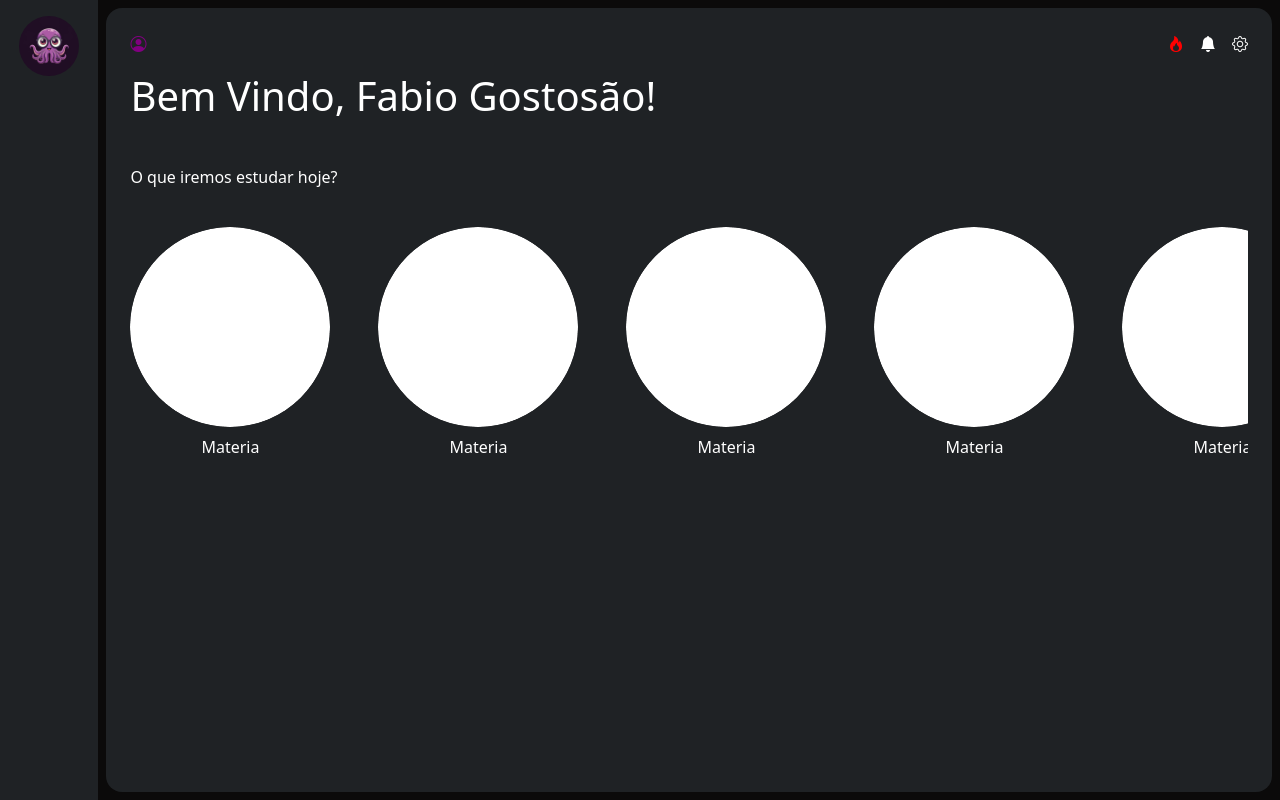
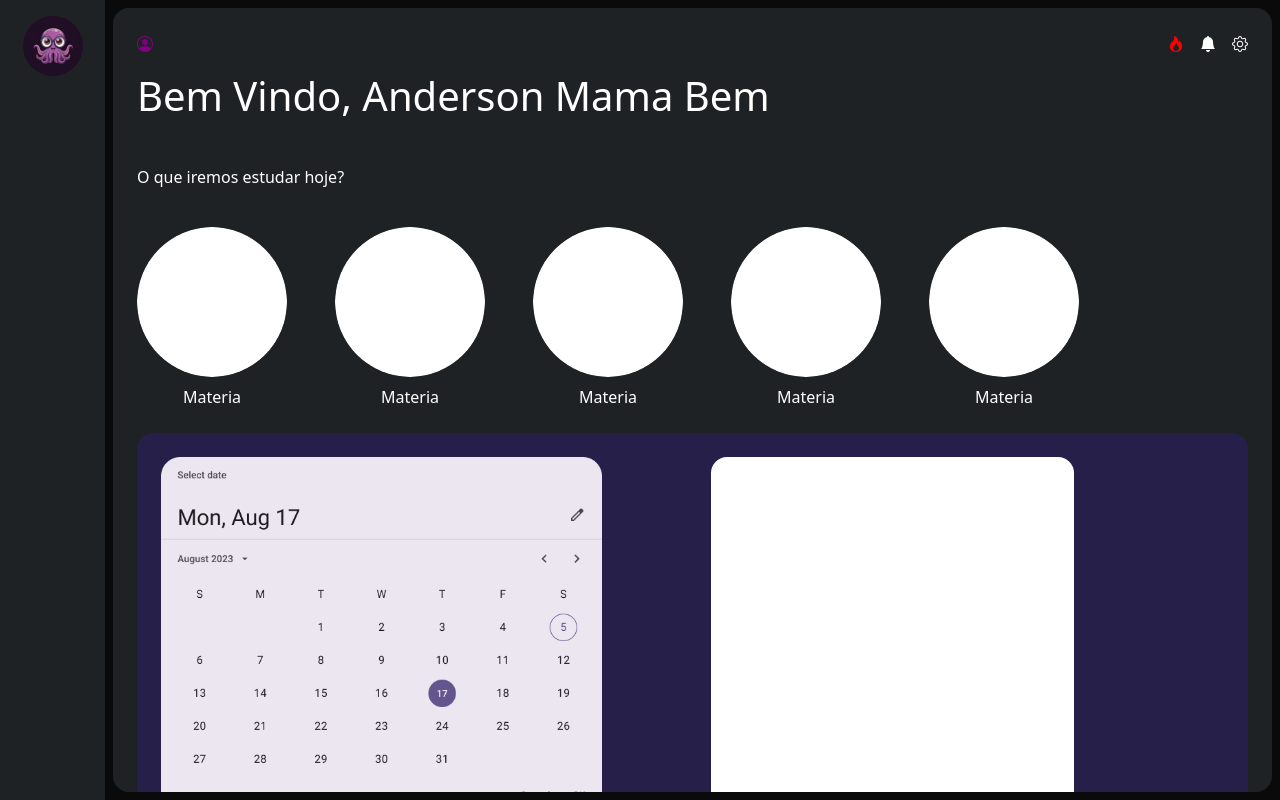
Before and after one commit to LuanCarraro/AFUPXV, a React (Vite) app: page / in a window 1280 px wide. Built offline with nearby package versions, Linux system fonts and the light colour scheme.

Commit message:
feat: organization of structure

```diff
--- a/src/App.css
+++ b/src/App.css
@@ -10,3 +10,8 @@ body {
   padding: 0;
   color: white;
 }
+
+.carrosel-materias{
+  width: 150px;
+  height: 150px;
+}
--- a/src/App.jsx
+++ b/src/App.jsx
@@ -5,58 +5,9 @@ import HomePanel from './views/HomePanel';
 function App() {
   return (
     <div className="d-flex" style={{ height: '100vh', width: '100vw' }}>
-
-      <section className="sidebar d-flex flex-column align-items-center h-100 py-3" style={{ width: '105px', backgroundColor: '#1F2225' }}>
-        <div className="logo">
-          <img src="assets/img/logo.jpg" alt="logo" className="rounded-circle" width={60} height={60} />
-        </div>
-      </section>
-
-      <section className="home-panel flex-grow-1 m-2 rounded-4 overflow-auto p-4" style={{ backgroundColor: '#1F2225' }}>
-        <div className="header-box w-100">
-          <div className="row d-flex ">
-            <div className="col">
-              <i class="bi bi-person-circle" style={{ color: 'purple' }}></i>
-            </div>
-            <div className="col gap-3 d-flex justify-content-end">
-              <i className="bi bi-fire" style={{ color: 'red' }}></i>
-              <i className="bi bi-bell-fill" style={{ color: 'white' }}></i>
-              <i className="bi bi-gear" style={{ color: 'white' }}></i>
-            </div>
-          </div>
-        </div>
-        <h1 className='mt-3 mb-5'>Bem Vindo, Fabio Gostosão!</h1>
-        <div>
-          <h6 className="mb-3">O que iremos estudar hoje?</h6>
-          <div className="d-flex overflow-auto gap-5 py-4" style={{ whiteSpace: 'nowrap' }}>
-
-            <div className="d-flex flex-column align-items-center">
-              <img src="assets/img/materia.png" className="rounded-circle" alt="materia" style={{ height: '200px', width: '200px' }} />
-              <span className='pt-2'>Materia</span>
-            </div>
-            <div className="d-flex flex-column align-items-center">
-              <img src="assets/img/materia.png" className="rounded-circle" alt="materia" style={{ height: '200px', width: '200px' }} />
-              <span className='pt-2'>Materia</span>
-            </div>
-            <div className="d-flex flex-column align-items-center">
-              <img src="assets/img/materia.png" className="rounded-circle" alt="materia" style={{ height: '200px', width: '200px' }} />
-              <span className='pt-2'>Materia</span>
-            </div>
-            <div className="d-flex flex-column align-items-center">
-              <img src="assets/img/materia.png" className="rounded-circle" alt="materia" style={{ height: '200px', width: '200px' }} />
-              <span className='pt-2'>Materia</span>
-            </div>
-            <div className="d-flex flex-column align-items-center">
-              <img src="assets/img/materia.png" className="rounded-circle" alt="materia" style={{ height: '200px', width: '200px' }} />
-              <span className='pt-2'>Materia</span>
-            </div>
-          </div>
-        </div>
-
-
-      </section>
-
-    </div>
+      <Sidebar />
+      <HomePanel />
+    </div >
 
   );
 }
--- /dev/null
+++ b/src/components/Calendar.jsx
@@ -0,0 +1,24 @@
+import React from 'react'
+
+function Calendar() {
+    return (
+        <div className="events d-flex flex-grow-1 rounded-4 p-4" style={{ backgroundColor: '#251F4A' }}>
+            <div className="row justify-content-between">
+                <div className="col-6">
+                    <img src="assets/img/calendar.png" alt="calendar" className='w-100' />
+                </div>
+                <div className="col-5">
+                    <div className="w-100 h-100 rounded-4 mx-2 p-3" style={{ backgroundColor: 'white' }}>
+                        <div style={{ color: 'purple' }}>
+                            <span>Próximos eventos</span>
+                            <ul>
+                                <li>21/09 - Prova de POO</li>
+                            </ul>
+                        </div>
+                    </div>
+                </div>
+            </div>
+        </div>)
+}
+
+export default Calendar
--- /dev/null
+++ b/src/components/Social.jsx
@@ -0,0 +1,33 @@
+import React from 'react'
+
+function Social() {
+    return (
+        <div>
+            <h6 className="mb-3">O que iremos estudar hoje?</h6>
+            <div className="d-flex overflow-auto gap-5 py-4" style={{ whiteSpace: 'nowrap' }}>
+                <div className="d-flex flex-column align-items-center">
+                    <img src="assets/img/materia.png" className="carrosel-materias rounded-circle" alt="materia" />
+                    <span className='pt-2'>Materia</span>
+                </div>
+                <div className="d-flex flex-column align-items-center">
+                    <img src="assets/img/materia.png" className="carrosel-materias rounded-circle" alt="materia" />
+                    <span className='pt-2'>Materia</span>
+                </div>
+                <div className="d-flex flex-column align-items-center">
+                    <img src="assets/img/materia.png" className="carrosel-materias rounded-circle" alt="materia" />
+                    <span className='pt-2'>Materia</span>
+                </div>
+                <div className="d-flex flex-column align-items-center">
+                    <img src="assets/img/materia.png" className="carrosel-materias rounded-circle" alt="materia" />
+                    <span className='pt-2'>Materia</span>
+                </div>
+                <div className="d-flex flex-column align-items-center">
+                    <img src="assets/img/materia.png" className="carrosel-materias rounded-circle" alt="materia" />
+                    <span className='pt-2'>Materia</span>
+                </div>
+            </div>
+        </div>
+    )
+}
+
+export default Social
--- /dev/null
+++ b/src/components/layout/Header.jsx
@@ -0,0 +1,19 @@
+import React from 'react'
+
+function Header() {
+    return (
+        <div className="header-box w-100">
+            <div className="row d-flex ">
+                <div className="col">
+                    <i class="bi bi-person-circle" style={{ color: 'purple' }}></i>
+                </div>
+                <div className="col gap-3 d-flex justify-content-end">
+                    <i className="bi bi-fire" style={{ color: 'red' }}></i>
+                    <i className="bi bi-bell-fill" style={{ color: 'white' }}></i>
+                    <i className="bi bi-gear" style={{ color: 'white' }}></i>
+                </div>
+            </div>
+        </div>)
+}
+
+export default Header
--- a/src/components/layout/Sidebar.jsx
+++ b/src/components/layout/Sidebar.jsx
@@ -2,13 +2,11 @@ import React from 'react'
 
 function Sidebar() {
   return (
-    <div className="row me-1">
-      <div id="sidebar" className="align-items-center d-flex flex-column" style={{ height: '100vh', width: '105px', backgroundColor: '#1F2225', overflowY: 'auto' }}>
-        <div className="logo pt-4">
-          <img src="assets/img/logo.jpg" alt="logo" className='rounded-circle' width={60} height={60} />
-        </div>
+    <section className="sidebar d-flex flex-column align-items-center h-100 py-3" style={{ width: '105px', backgroundColor: '#1F2225' }}>
+      <div className="logo">
+        <img src="assets/img/logo.jpg" alt="logo" className="rounded-circle" width={60} height={60} />
       </div>
-    </div>
+    </section>
   )
 }
 
--- a/src/views/HomePanel.jsx
+++ b/src/views/HomePanel.jsx
@@ -1,13 +1,16 @@
 import React from 'react'
+import Social from '../components/Social';
+import Calendar from '../components/Calendar';
+import Header from '../components/layout/header';
 
 function HomePanel() {
     return (
-        <div className="justify-content-center m-2">
-            <div className='rounded' style={{ backgroundColor: '#1F2225'}}>
-                <p>ola</p>
-            </div>
-        </div>
-
+        <section className="home-panel flex-grow-1 m-2 rounded-4 overflow-auto p-4" style={{ backgroundColor: '#1F2225' }}>
+            <Header />
+            <h1 className='mt-3 mb-5'>Bem Vindo, Anderson Mama Bem</h1>
+            <Social />
+            <Calendar />
+        </section>
     )
 }
 
```
Also changed, not shown: public/assets/img/calendar.png (added), src/components/MyProfile.jsx (added), src/components/Ranking.jsx (added), src/components/Subjects.jsx (added).
